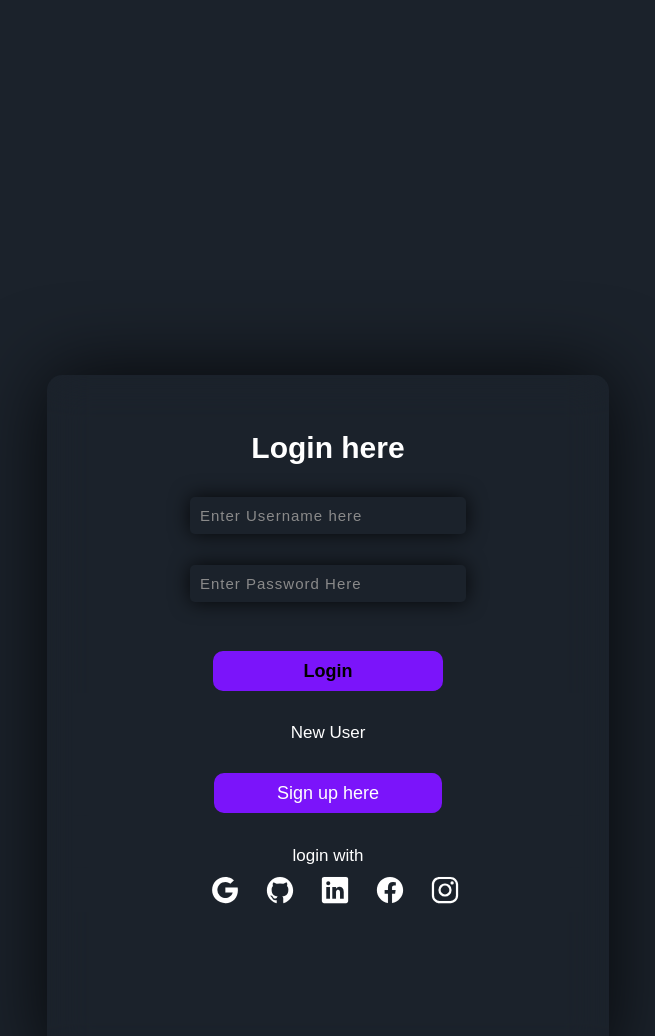
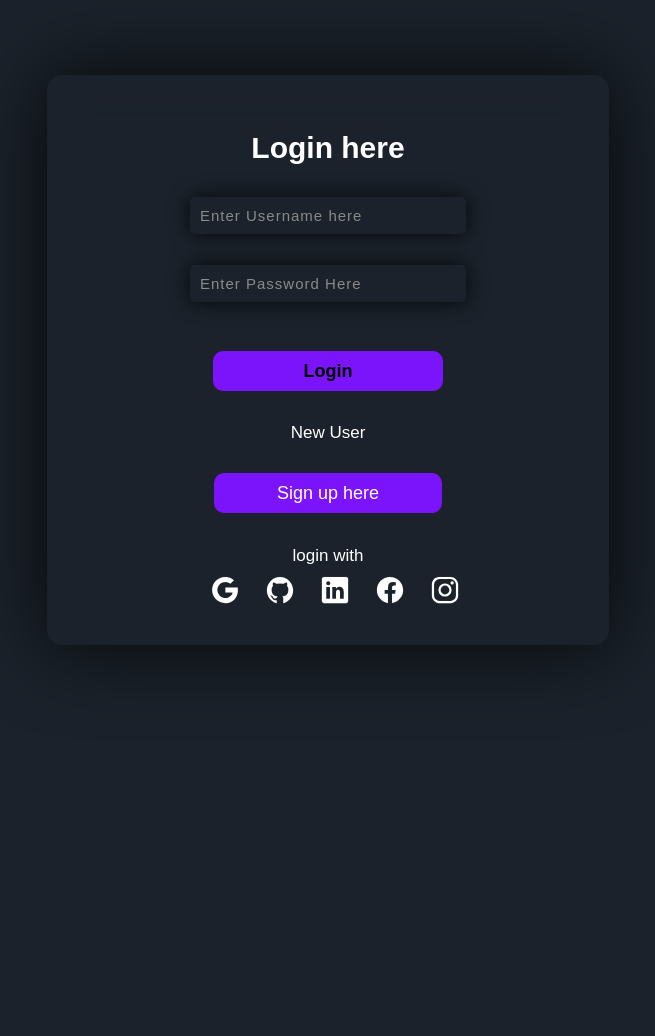
Before and after one commit to dhanushkaruppan/proposal, a plain HTML site: page index.html in a window 1280 px wide. Shown: the top 1036 px of the page, without its empty margins (313-968 px from the left). After the commit the page ends 800 px from the top, so only its background shows below. Drawn offline with nearby package versions, Linux system fonts and the light colour scheme.

Commit message:
Update stylesheet.css

```diff
--- a/stylesheet.css
+++ b/stylesheet.css
@@ -15,9 +15,9 @@
 .form{
     position: absolute;
     width: 40%;
-    height: 80%;
+    height: 520px;
     left: 50%;
-    top: 50%;
+    top: 5%;
     padding: 25px;
     background: transparent;
     backdrop-filter: blur(20px);
@@ -45,7 +45,7 @@
 .signup{
     position: absolute;
     width: 40%;
-    height: 80%;
+    height: 520px;
     left: 50%;
     padding: 25px;
     top: 5%;
```
